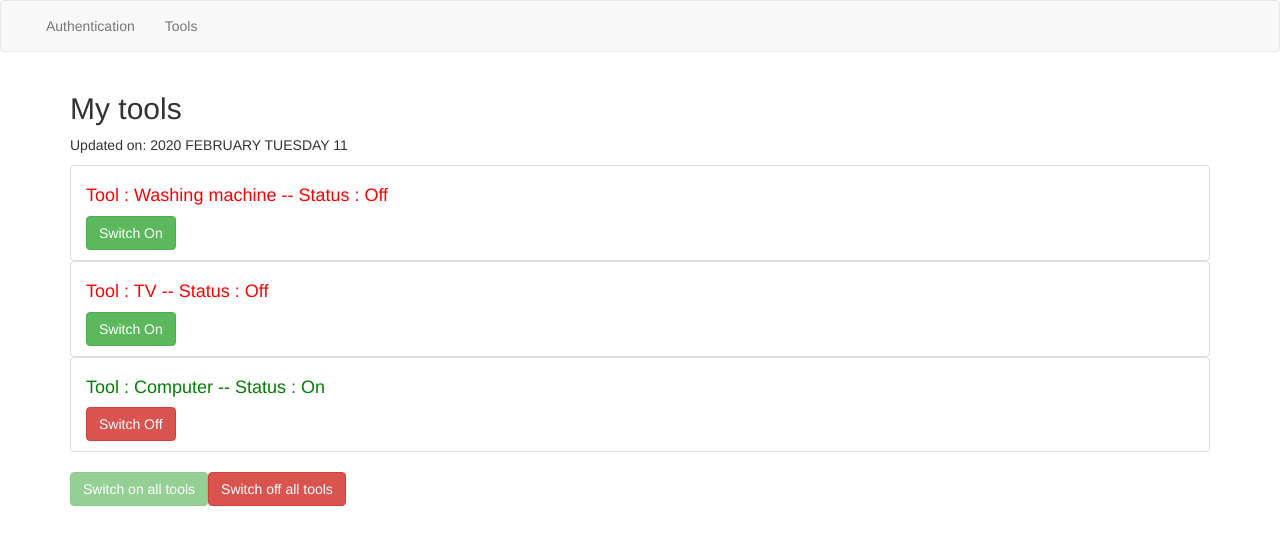
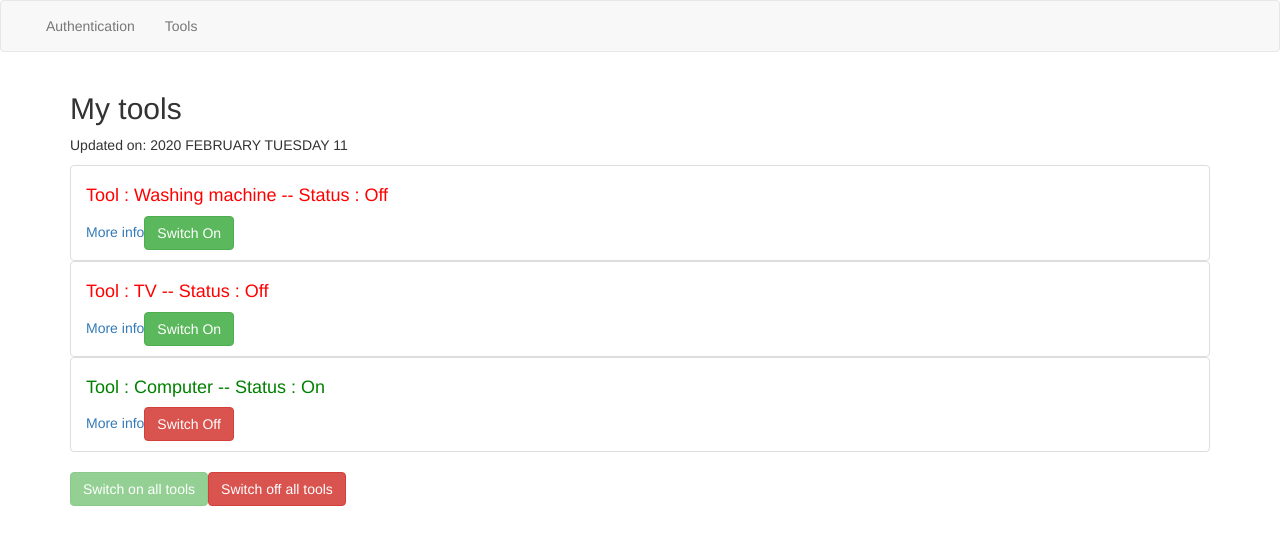
Before and after one commit to ln56b/Angular-ToolApp-OC, an Angular app: page / in a window 1280 px wide. Shown: the top 544 px of the page. Built offline with nearby package versions, Linux system fonts and the light colour scheme.

Commit message:
Routing detailed view

```diff
--- a/src/app/app-routing.module.ts
+++ /dev/null
@@ -1,11 +0,0 @@
-import { NgModule } from '@angular/core';
-import { Routes, RouterModule } from '@angular/router';
-
-
-const routes: Routes = [];
-
-@NgModule({
-  imports: [RouterModule.forRoot(routes)],
-  exports: [RouterModule]
-})
-export class AppRoutingModule { }
--- /dev/null
+++ b/src/app/services/tool.service.ts
@@ -0,0 +1,44 @@
+export class ToolService {
+  tools = [
+    {
+      id: 1,
+      name: "Washing machine",
+      status: "Off",
+    },
+    {
+      id: 2,
+      name: "TV",
+      status: "Off",
+    },
+    {
+      id: 3,
+      name: "Computer",
+      status: "On",
+    },
+  ];
+
+  getToolById(id: number) {
+    const tool = this.tools.find((tool) => tool.id === id);
+    return tool;
+  }
+
+  switchOnAll() {
+    for (let tool of this.tools) {
+      tool.status = "On";
+    }
+  }
+
+  switchOffAll() {
+    for (let tool of this.tools) {
+      tool.status = "Off";
+    }
+  }
+
+  switchOnOne(index: number) {
+    this.tools[index].status = "On";
+  }
+
+  switchOffOne(index: number) {
+    this.tools[index].status = "Off";
+  }
+}
--- a/src/app/services/tool.services.ts
+++ /dev/null
@@ -1,37 +0,0 @@
-export class ToolService {
-
-  tools = [
-    {
-    name: 'Washing machine',
-    status: 'Off'
-    },
-    {
-      name: 'TV',
-      status: 'Off'
-      },
-      {
-        name: 'Computer',
-        status: 'On'
-        },
-  ];
-
-  switchOnAll() {
-    for (let tool of this.tools) {
-      tool.status = "On"
-    }
-  };
-
-  switchOffAll() {
-    for (let tool of this.tools) {
-      tool.status = "Off"
-    }
-  };
-
-  switchOnOne(index: number) {
-    this.tools[index].status = 'On';
-  }
-
-  switchOffOne(index: number) {
-    this.tools[index].status = 'Off';
-  }
-}
--- /dev/null
+++ b/src/app/single-tool/single-tool.component.html
@@ -0,0 +1,3 @@
+<h2>{{ name }}</h2>
+<p>Statut : {{ status }}</p>
+<a routerLink="/tools">Back to list</a>
--- /dev/null
+++ b/src/app/single-tool/single-tool.component.ts
@@ -0,0 +1,24 @@
+import { Component, OnInit } from "@angular/core";
+import { ActivatedRoute } from "@angular/router";
+import { ToolService } from "../services/tool.service";
+
+@Component({
+  selector: "app-single-tool",
+  templateUrl: "./single-tool.component.html",
+  styleUrls: ["./single-tool.component.scss"],
+})
+export class SingleToolComponent implements OnInit {
+  name: string = "Tool";
+  status: string = "Status";
+
+  constructor(
+    private toolService: ToolService,
+    private route: ActivatedRoute
+  ) {}
+
+  ngOnInit(): void {
+    const id = this.route.snapshot.params.id;
+    this.name = this.toolService.getToolById(+id).name;
+    this.status = this.toolService.getToolById(+id).status;
+  }
+}
--- a/src/app/tool-view/tool-view.component.html
+++ b/src/app/tool-view/tool-view.component.html
@@ -7,6 +7,7 @@
     [indexOfTool]="i"
     [toolName]="tool.name"
     [toolStatus]="tool.status"
+    [toolId]="tool.id"
   ></app-tool>
 </ul>
 <button class="btn btn-success" [disabled]="!isAuth" (click)="onSwitchOn()">
--- a/src/app/tool-view/tool-view.component.ts
+++ b/src/app/tool-view/tool-view.component.ts
@@ -1,5 +1,5 @@
 import { Component, OnInit } from "@angular/core";
-import { ToolService } from "../services/tool.services";
+import { ToolService } from "../services/tool.service";
 
 @Component({
   selector: "app-tool-view",
--- a/src/app/tool/tool.component.html
+++ b/src/app/tool/tool.component.html
@@ -8,6 +8,7 @@
   <h4 [ngStyle]="{ color: getColor() }">
     Tool : {{ toolName }} -- Status : {{ getStatus() }}
   </h4>
+  <a [routerLink]="[toolId]">More info</a>
   <button
     class="btn btn-success"
     (click)="onSwitchOn()"
```
Also changed, not shown: src/app/app.module.ts (+10 -8 lines), src/app/tool/tool.component.ts (+16 -16 lines), src/app/single-tool/single-tool.component.scss (added).
